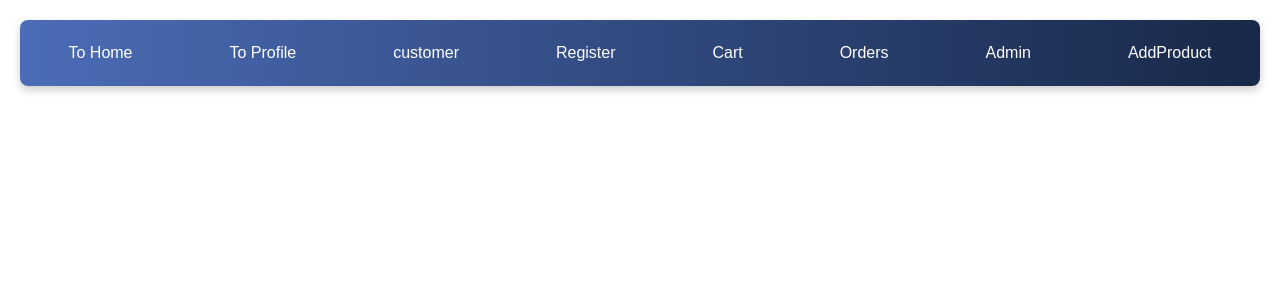
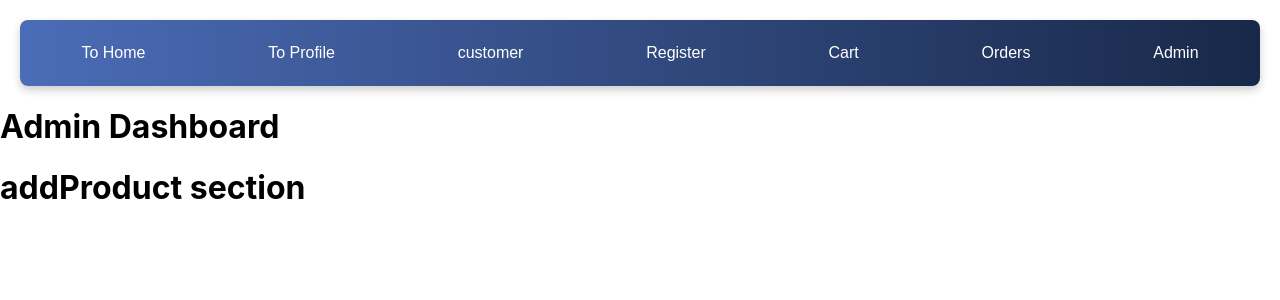
Before and after one commit to hanok1403/MelodyMart_V1, a React (Create React App) app in the folder frontend/: page /admin-dashboard in a window 1280 px wide. Shown: the top 300 px of the page. Built offline with nearby package versions, Linux system fonts and the light colour scheme.

Commit message:
login is divided into customer login and admin login

```diff
--- a/frontend/src/components/Admindashboard.jsx
+++ b/frontend/src/components/Admindashboard.jsx
@@ -1,11 +1,12 @@
-import React from 'react'
-
+import React from 'react';
+import AddProduct from './AddProduct';
 const Admindashboard = () => {
   return (
     <div>
       <h1>Admin Dashboard</h1>
+      <AddProduct />
     </div>
   )
 }
 
-export default Admindashboard
+export default Admindashboard;
--- a/frontend/src/components/Login.jsx
+++ b/frontend/src/components/Login.jsx
@@ -1,10 +1,18 @@
-import React, { useState } from 'react';
+import React, { useEffect, useState } from 'react';
 import { useNavigate } from 'react-router-dom';
 import InputV from './InputV';
 const Login = (props) => {
-  const [userType,setUserType]=useState('');
-  setUserType(props.type);
+const [userType,setUserType]=useState('');
+
+  useEffect(() => {
+    if (props.type) {
+      setUserType(props.type);
+    }
+  }, [props.userType]);
+
+  console.log(userType);
   const navigate = useNavigate();
+
   const handleClick=(event)=>{
     event.preventDefault();
     //handle login authentication here
@@ -13,6 +21,7 @@ const Login = (props) => {
     else if(userType==='customer')
     navigate("/");
   }
+
   return (
     <div>
       <form action="post" onSubmit={handleClick}>
--- a/frontend/src/components/NavBar.jsx
+++ b/frontend/src/components/NavBar.jsx
@@ -3,6 +3,7 @@ import { Link, Route, BrowserRouter as Router, Routes } from "react-router-dom";
 import "../styles/NavStyle.css";
 import AddProduct from "./AddProduct";
 import Admin from "./Admin";
+import Admindashboard from './Admindashboard';
 import Cart from "./Cart";
 import Customer from './Customer';
 import Home from "./Home";
@@ -22,7 +23,7 @@ const NavBar = () => {
             <Link to="/profile">To Profile</Link>
           </li>
           <li>
-            <Link to="/login">customer</Link>
+            <Link to="/customer">customer</Link>
           </li>
           <li>
             <Link to="/register">Register</Link>
@@ -36,20 +37,18 @@ const NavBar = () => {
           <li>
             <Link to="/admin">Admin</Link>
           </li>
-          <li>
-            <Link to="/addProduct">AddProduct</Link>
-          </li>
         </ul>
       </div>
       <Routes>
         <Route path="/" element={<Home />} />
         <Route path="/profile" element={<Profile />} />
-        <Route path="/login" element={<Customer />} />
+        <Route path="/customer" element={<Customer />} />
         <Route path="/register" element={<Register />} />
         <Route path="/cart" element={<Cart />} />
         <Route path="/orders" element={<Orders />} />
         <Route path="/admin" element={<Admin />} />
         <Route path="/addProduct" element={<AddProduct />} />
+        <Route path="/admin-dashboard" element={<Admindashboard />} />
       </Routes>
     </Router>
     </div>
```
